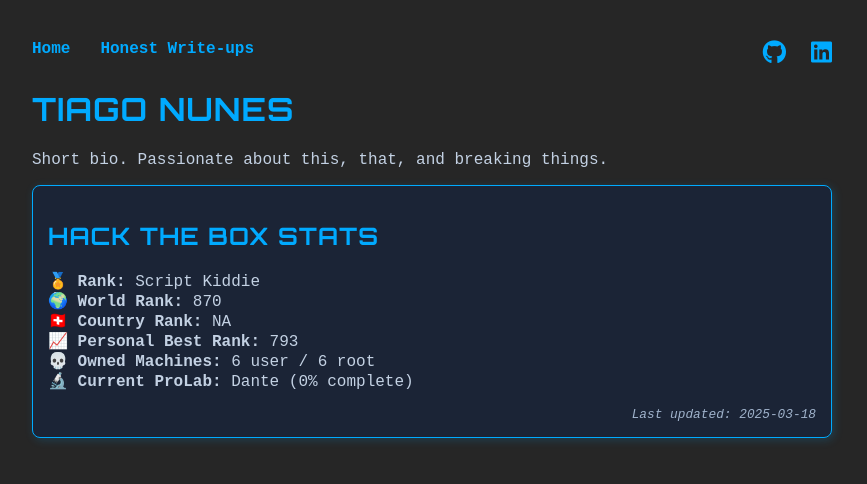
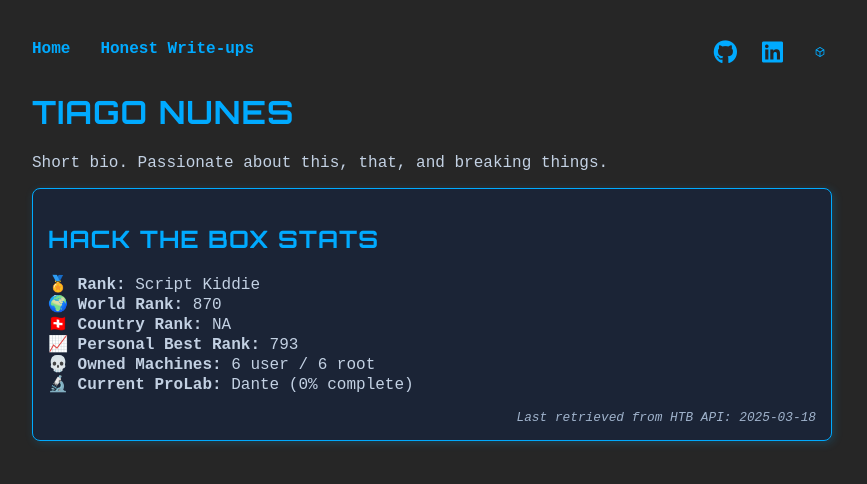
Before and after one commit to tiagomanunes/tiagomanunes.github.io, a Jekyll site: the page built from index.md, in a window 1280 px wide. Shown: the top 484 px of the page, without its empty margins (208-1075 px from the left). Built offline with Jekyll 4.4.1, drawn with Linux system fonts in a browser that asks for light colours.

Commit message:
Add HTB link

```diff
--- a/_includes/nav.html
+++ b/_includes/nav.html
@@ -8,5 +8,8 @@
     <a href="https://linkedin.com/in/tiagonunes" target="_blank">
       <i class="fab fa-linkedin"></i>
     </a>
+    <a href="https://app.hackthebox.com/profile/2103519" target="_blank" class="custom-icon">
+      <img src="{{ '/assets/icons/htb.svg' | relative_url }}" alt="HTB" class="icon-img">
+    </a>
   </div>
 </nav>
--- a/assets/css/style.css
+++ b/assets/css/style.css
@@ -95,3 +95,13 @@
 .social-icons a:hover {
   color: #0088cc; /* Slightly darker blue on hover */
 }
+
+.social-icons img {
+  width: 24px;
+  height: 24px;
+  transition: filter 0.3s ease-in-out;
+}
+
+.social-icons a.custom-icon:hover img {
+  filter: invert(79%) sepia(100%) saturate(240%) hue-rotate(50deg) brightness(115%) contrast(105%); /* Simulate HTB's electric-green */
+}
--- a/index.md
+++ b/index.md
@@ -16,5 +16,5 @@
     <li>💀 <strong>Owned Machines:</strong> {{ site.data.htb.owned_user }} user / {{ site.data.htb.owned_root }} root</li>
     <li>🔬 <strong>Current ProLab:</strong> {{ site.data.htb.prolab }} ({{ site.data.htb.prolab_progress }}% complete)</li>
   </ul>
-  <div class="last-updated">Last updated: {{ site.data.htb.last_updated }}</div>
+  <div class="last-updated">Last retrieved from HTB API: {{ site.data.htb.last_updated }}</div>
 </div>
```
Also changed, not shown: assets/icons/htb.svg (added).
